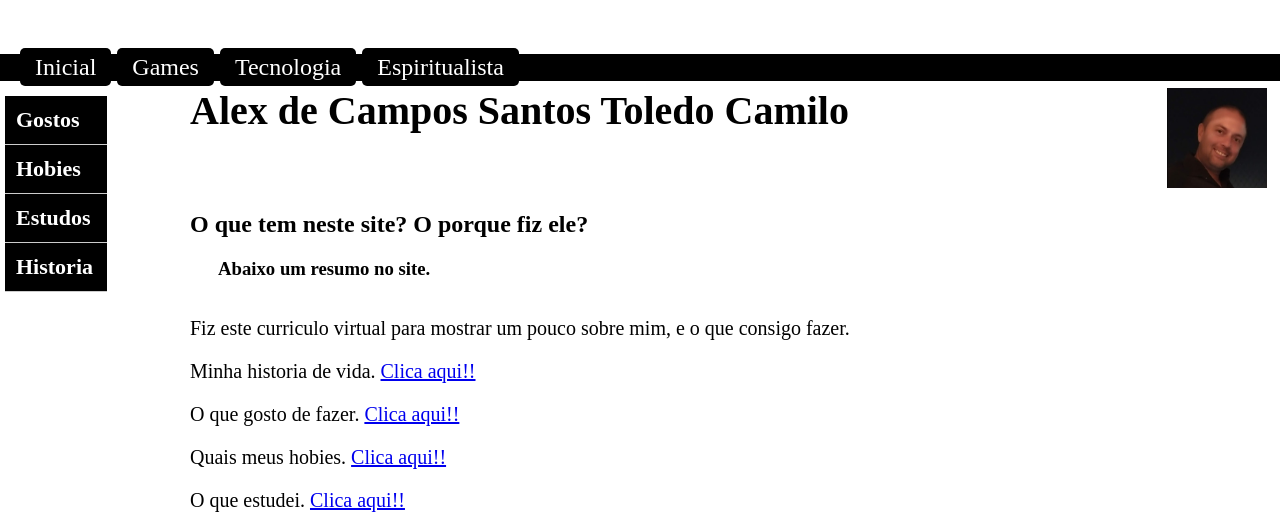
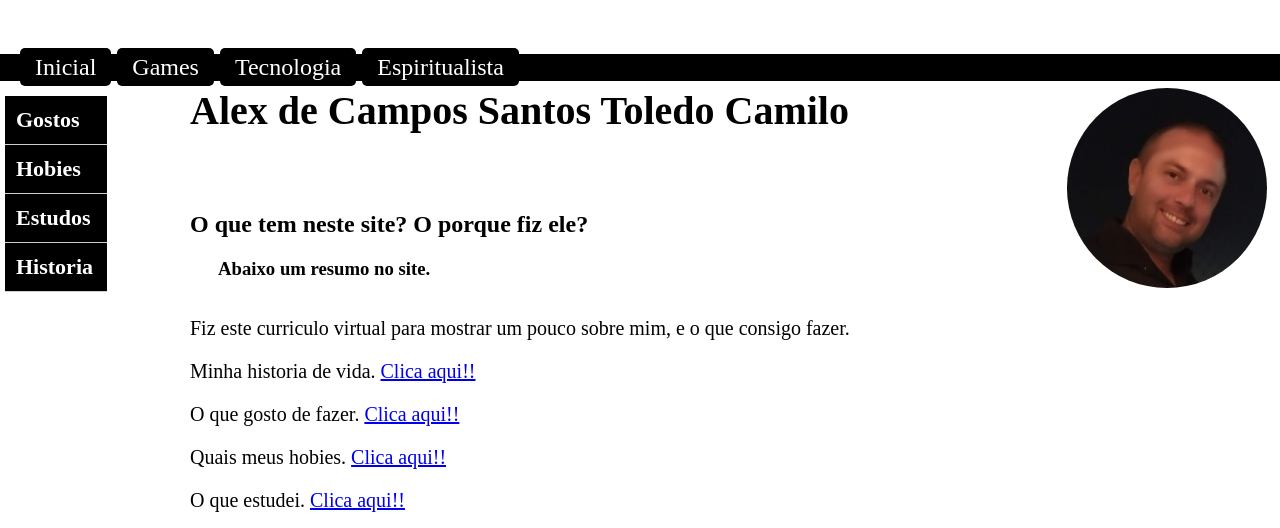
Before and after one commit to alexcruix/Meu-Blog, a PHP site: page / in a window 1280 px wide. Shown: the top 528 px of the page. Run offline with PHP 8.4, Linux system fonts and the light colour scheme.

Commit message:
Update style.css

```diff
--- a/css/style.css
+++ b/css/style.css
@@ -62,6 +62,7 @@ body {
         top: 165px;
         width: 150px;
         height: 150px;
+        border-radius: 50%;
     }
 
     .opcao_resumo_index{
@@ -125,6 +126,7 @@ body {
         top: 165px;
         width: 150px;
         height: 150px;
+        border-radius: 50%;
     }
 
     .opcao_resumo_index{
@@ -188,6 +190,7 @@ body {
         top: 100px;
         width: 150px;
         height: 150px;
+        border-radius: 50%;
     }
 
     .opcao_resumo_index{
@@ -229,6 +232,7 @@ body {
         top: 50px;
         width: 70px;
         height: 70px;
+        border-radius: 50%;
     }
 
     .subtitulo{
@@ -274,6 +278,7 @@ body {
         top: 70px;
         width: 70px;
         height: 70px;
+        border-radius: 50%;
     }
 
     .subtitulo{
@@ -364,6 +369,7 @@ body {
         top: 70px;
         width: 100px;
         height: 100px;
+        border-radius: 50%;
     }
 
     .menu ul {
@@ -394,6 +400,7 @@ body {
         top: 70px;
         width: 100px;
         height: 100px;
+        border-radius: 50%;
     }
     .sobre{
         font-size: 18px;
@@ -429,6 +436,7 @@ body {
         right: inherit;
         width: 100px;
         height: 100px;
+        border-radius: 50%;
     }
     .sobre{
         font-size: 20px;
@@ -522,8 +530,9 @@ body {
         display: flex;
         right: inherit;
         top: 80px;
-        width: 100px;
-        height: 100px;
+        width: 200px;
+        height: 200px;
+        border-radius: 50%;
     }
 
 }
@@ -569,8 +578,8 @@ body {
         position: absolute;
         display: flex;
         right: inherit;
-        width: 150px;
-        height: 150px;
+        width: 300px;
+        height: 300px;
     }
     .nome{
         font-size: 35px;
@@ -706,3 +715,23 @@ li a:hover {
     display: relative;
     font-size: 20px;
 }
+
+.imgtaubate{
+   text-align: center;
+}
+
+.textohistoria1{
+    font-size: 20px;
+}
+
+.textohistoria2{
+    font-size: 20px;
+}
+
+.textohistoria3{
+    font-size: 20px;
+}
+
+.imggame1{
+    text-align: center;
+}
```
